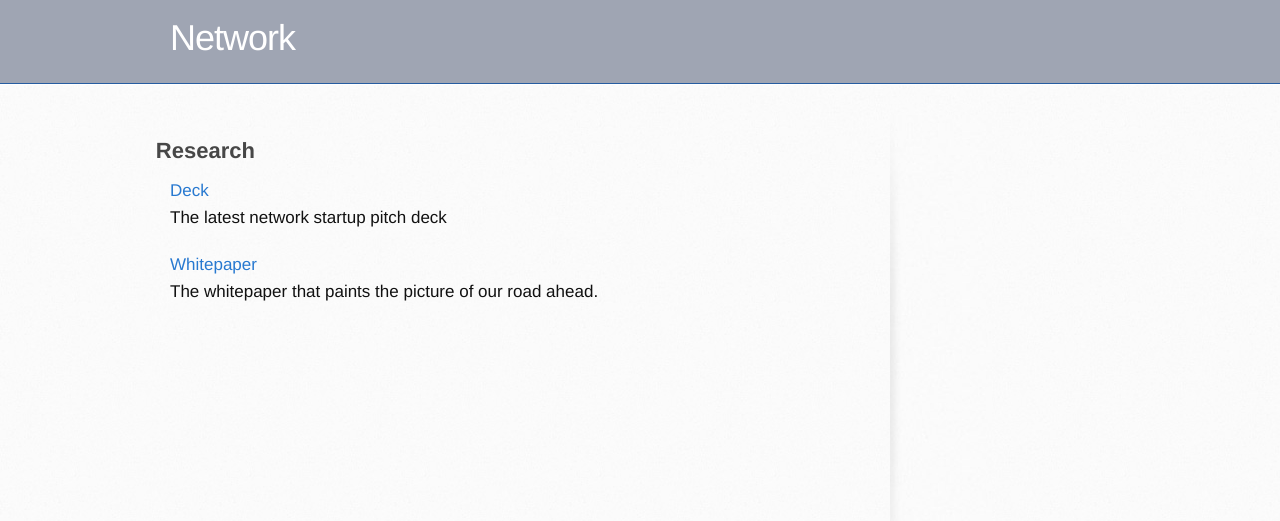
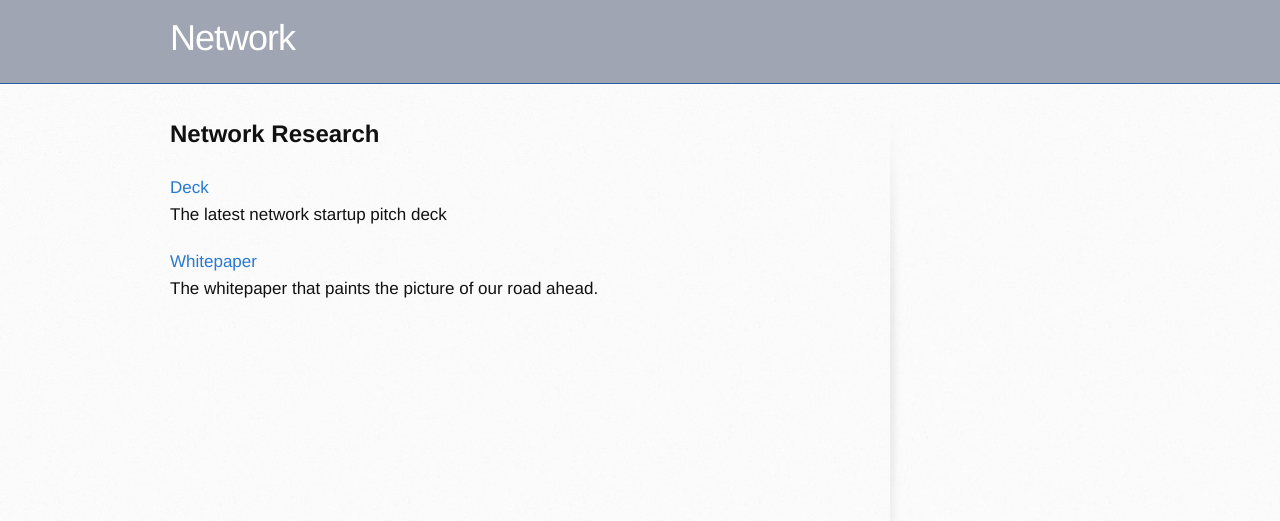
Before and after one commit to networkf/network.github.io, a Jekyll site: the page built from research.md, in a window 1280 px wide. Shown: the top 521 px of the page. Built offline with Jekyll 4.4.1, drawn with Linux system fonts in a browser that asks for light colours; some web fonts are replaced; our own code applies the rules of GitHub Pages for plain Markdown files; the repository's description, which GitHub fills in, is left out.

Commit message:
Update research.md

```diff
--- a/research.md
+++ b/research.md
@@ -5,7 +5,7 @@ layout: default
 <link rel="shortcut icon" type="image/png" href="/favicon.png">
 </head>
 ---
-## Research
+<b><font size="5">Network Research</font></b>
 
 <a href="https://netxork.com/deck">Deck</a>
 <br>
```
